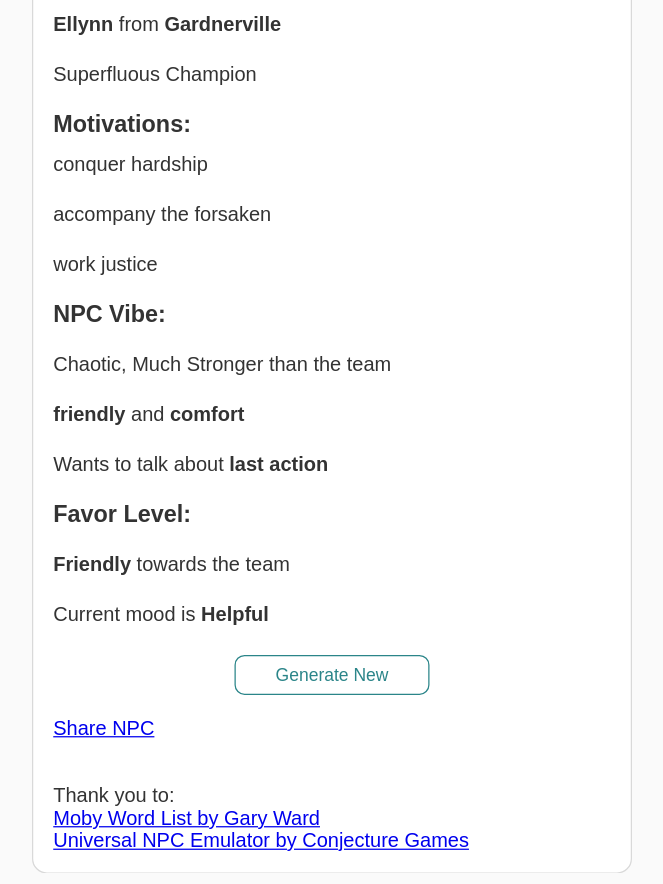
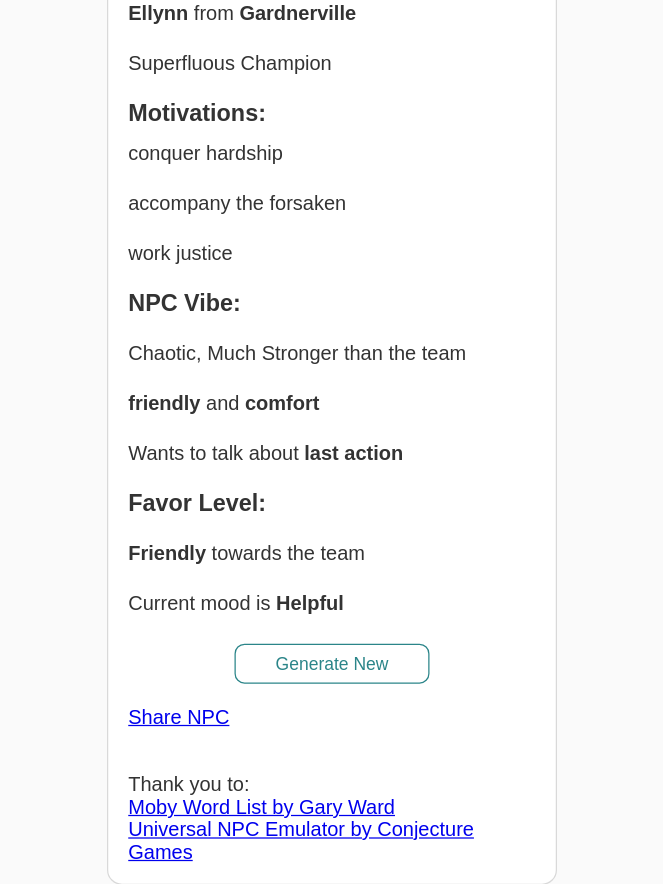
Before and after one commit to paullofte/npc-generator, a plain HTML site: page index.html in a window 1280 px wide. Shown: the whole page, without its empty margins (308-971 px from the left). Drawn offline with nearby package versions, Linux system fonts and the light colour scheme.

Commit message:
Update style.css

```diff
--- a/style.css
+++ b/style.css
@@ -29,7 +29,7 @@ main {
   border-radius: 12px;
   margin: auto;
   transform: scale(1.25);
-  width: 480px;
+  width: 360px;
 }
 
 h1 {
```
